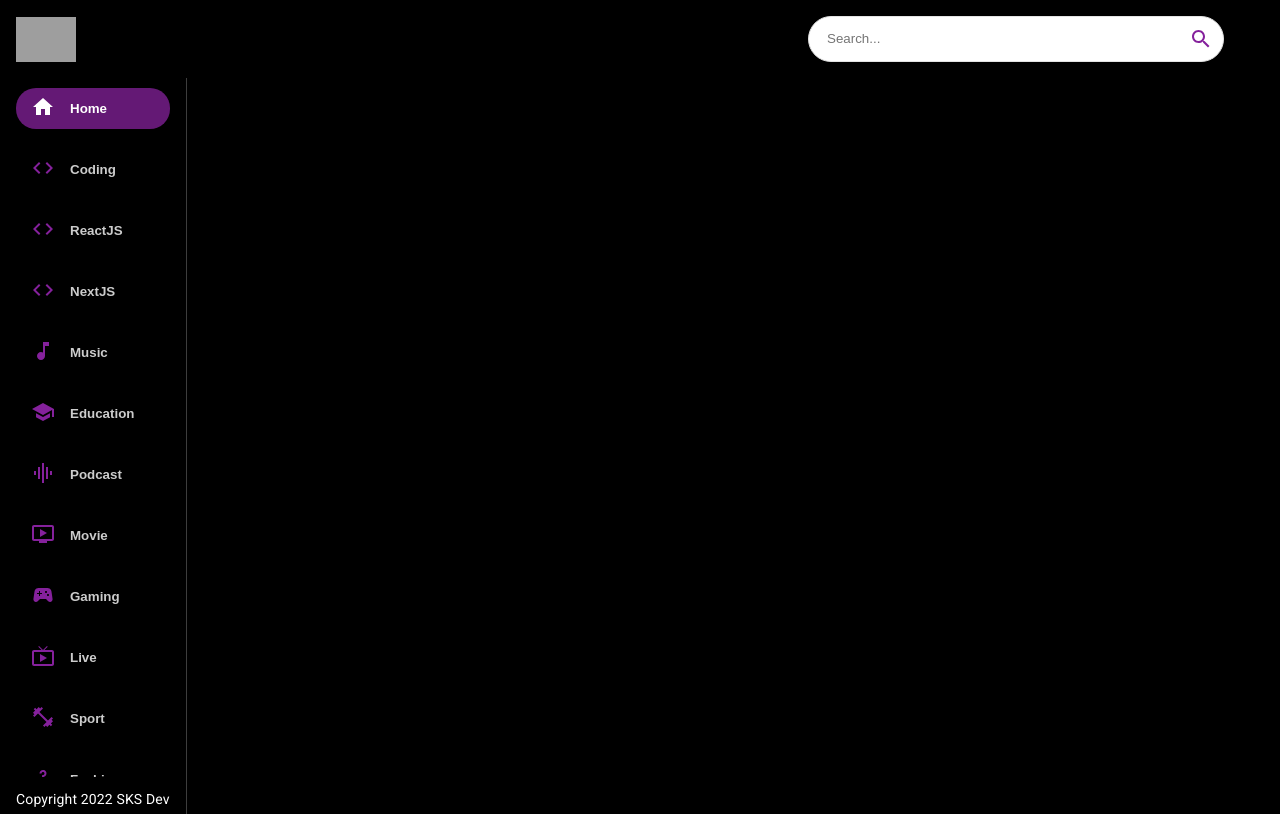
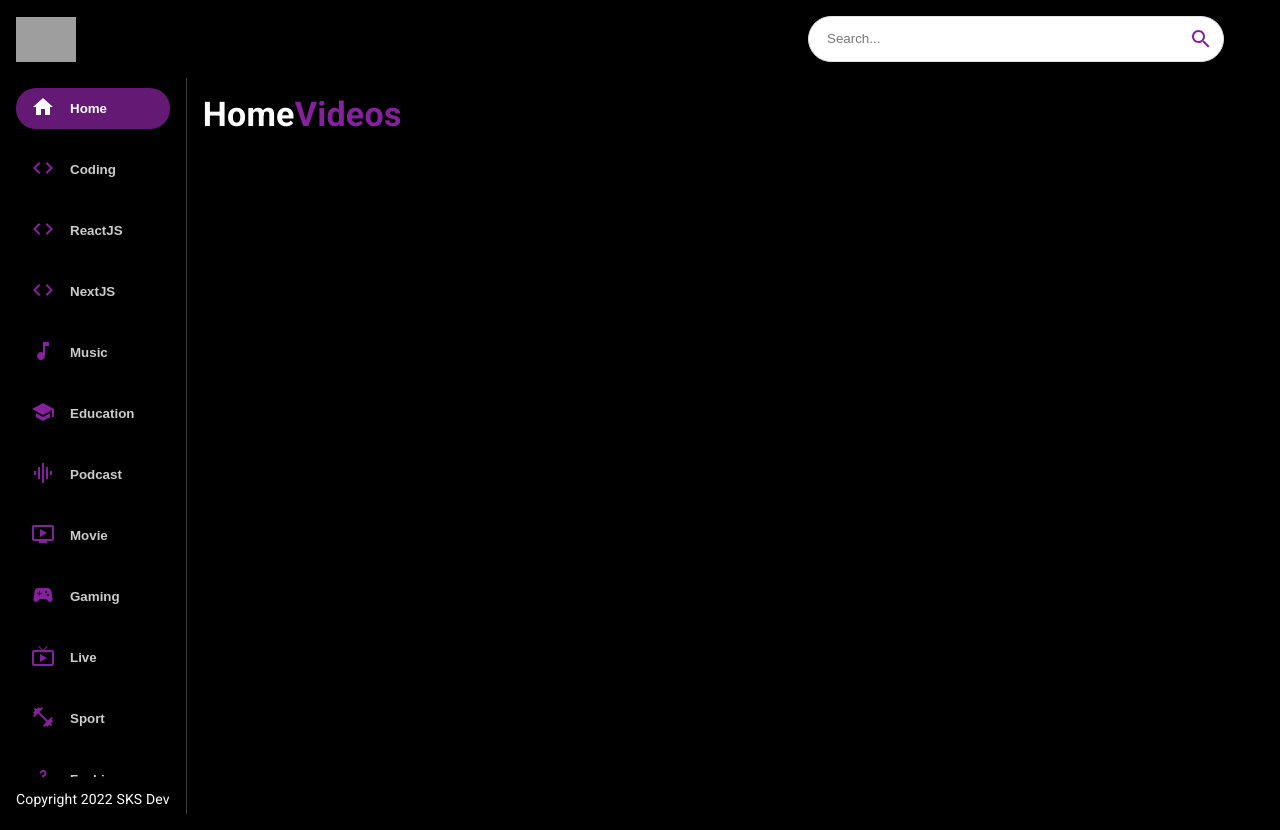
Before and after one commit to UKnow-IKnow/Just_like_Utube, a React (Create React App) app: page / in a window 1280 px wide. Built offline with nearby package versions, Linux system fonts and the light colour scheme; grey boxes are pictures that could not be loaded.

Commit message:
working with video Section

```diff
--- a/src/components/Feed.js
+++ b/src/components/Feed.js
@@ -19,6 +19,17 @@ const Feed = () => {
           Copyright 2022 SKS Dev
         </Typography>
       </Box>
+
+      <Box p={2} sx={{ overflow: 'auto', height: '90vh', flex: 2}}>
+        <Typography variant='h4' fontWeight="bold" mb={2} sx={{ color: 'white' }}>
+          Home
+          <span
+            style={{ color: '#85219C'}}
+          >
+            Videos
+          </span>
+        </Typography>
+      </Box>
     </Stack>
   )
 }
```
